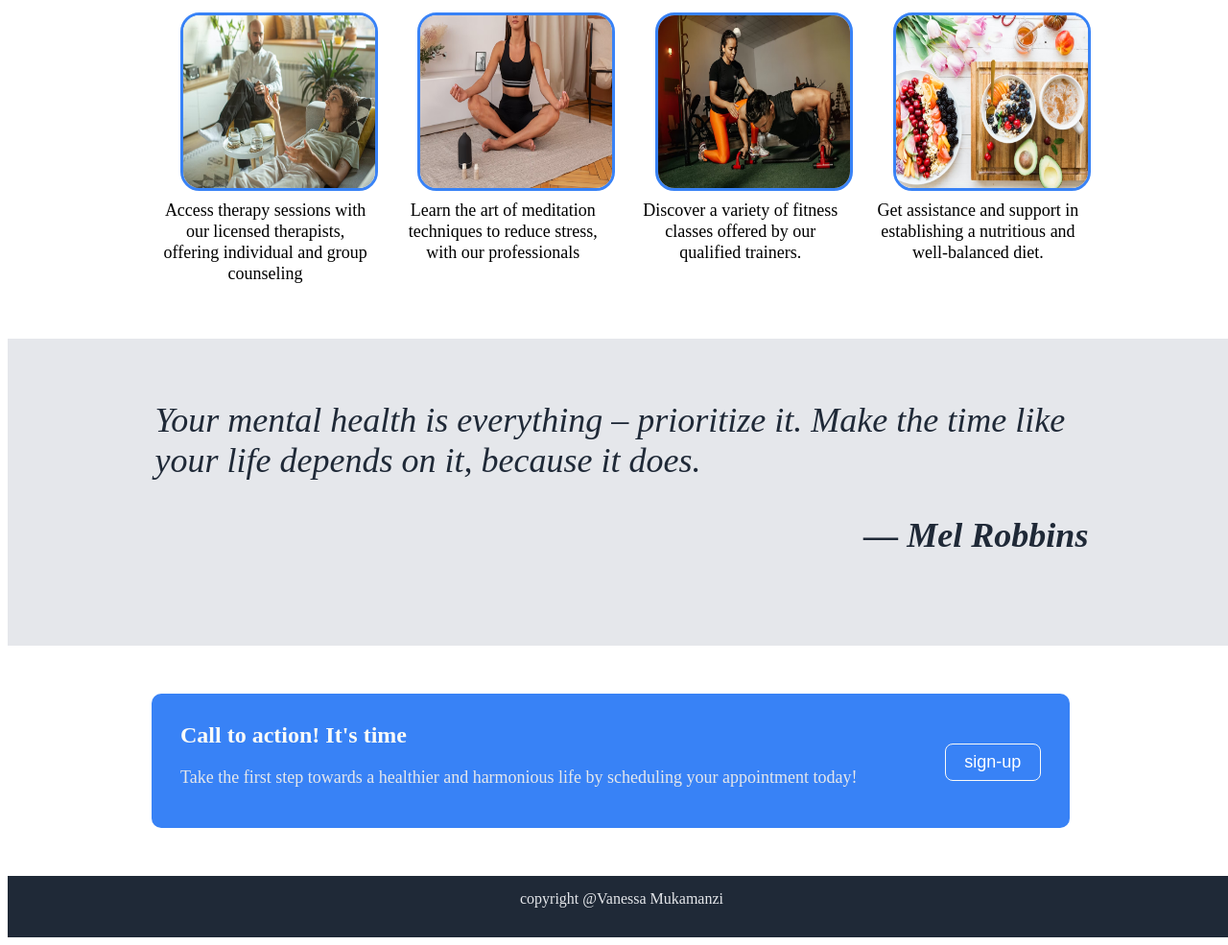
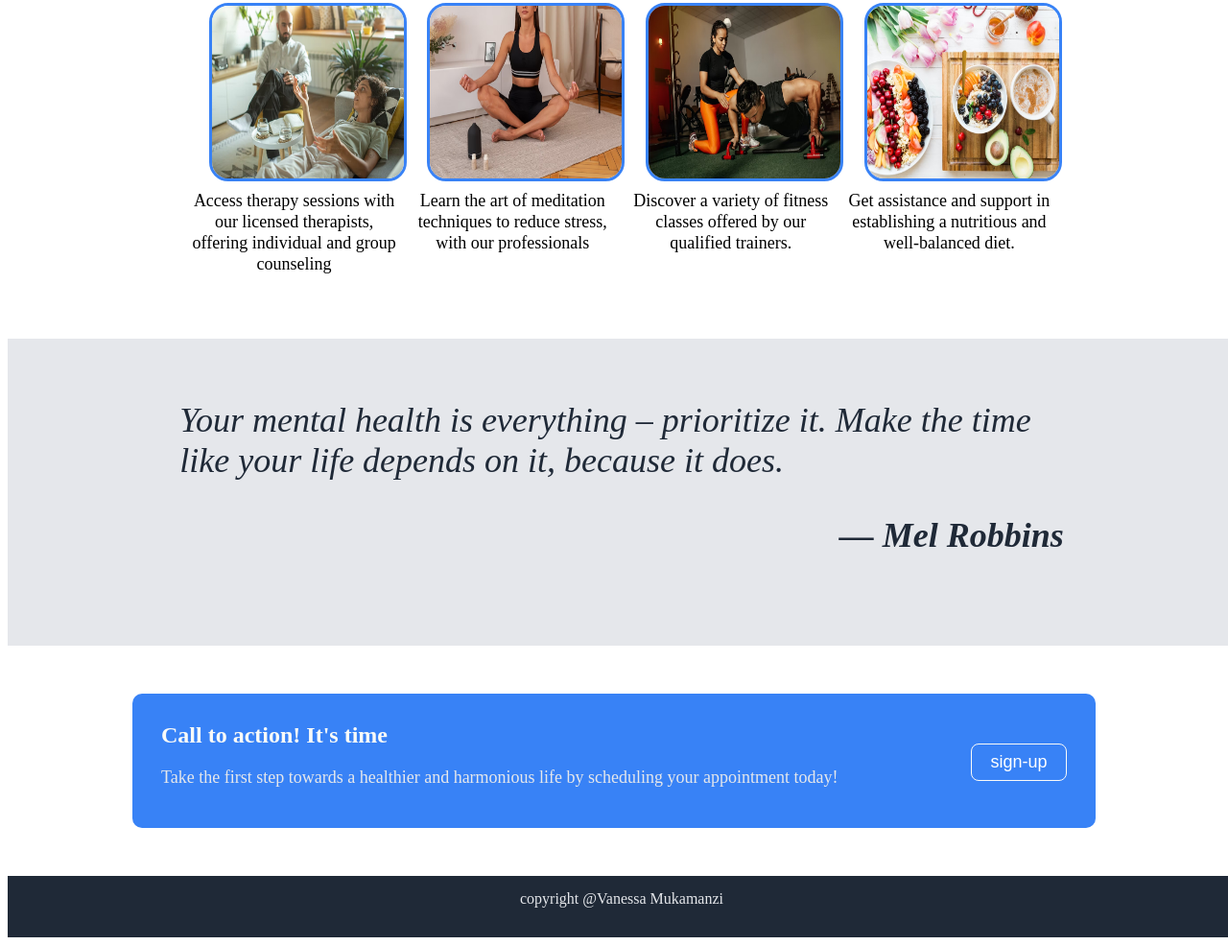
Before and after one commit to m-vanessa12/Odin-project-Landing-Page, a plain HTML site: page index.html in a window 1280 px wide. Shown: the part 609-1594 px from the top of the page at 96% size. Drawn offline with Linux system fonts and the light colour scheme.

Commit message:
Landing page week2

```diff
--- a/css/style.css
+++ b/css/style.css
@@ -34,7 +34,7 @@ body{
 
 .header-logo ul{
     margin-top: -4.5rem;
-    margin-right: 10%;
+    margin-right: 9%;
     float: right;
 }
 
@@ -126,7 +126,6 @@ body{
 }
 
 .cards{
-    padding: 10px;
     width: 17%;
     height: 250px;
     /* border: 2px solid #1f2937; */
@@ -151,8 +150,8 @@ body{
     background-color: #E5E7EB;
     height: auto;
     padding: 5%;
-    padding-left: 12%;
-    padding-right: 12%;
+    padding-left: 14%;
+    padding-right: 14%;
 }
 
 .quote p{
@@ -178,10 +177,10 @@ body{
 .sign-up{
     background-color: #3882f6;
     height: 80px;
-    width: 76%;
+    width: 80%;
     border-radius: 10px;
     padding: 30px;
-    margin-left: 100px;
+    margin-left: 80px;
 }
 
 .sign-up h2{
```
